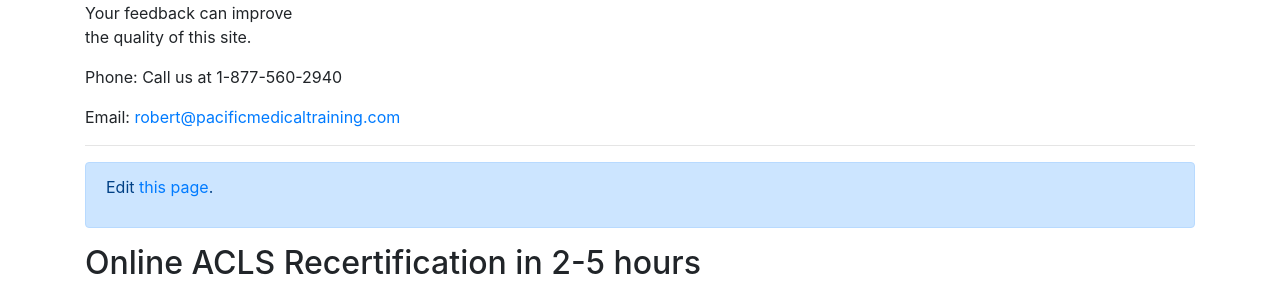
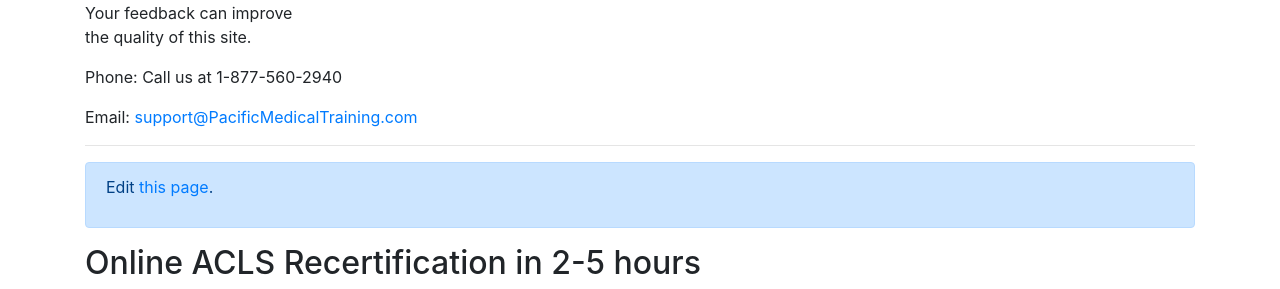
Before and after one commit to codiini/rnmobility.com, a Jekyll site: the page built from alabamace.md, in a window 1280 px wide and 900 px high, scrolled down 2187 px. Shown: the part 420-709 px from the top of the window. Built offline with Jekyll 4.4.1, drawn with Linux system fonts in a browser that asks for light colours.

Commit message:
rnmobility.com Rebert replaced with support in the mailto links. This PR is made for #4444

```diff
--- a/aboutrnmobility.html
+++ b/aboutrnmobility.html
@@ -17,7 +17,7 @@ subheading: All about us
 
 
 
-    <p>Please feel free to contact us directly at <a class="email" href="mailto:robert@pacificmedicaltraining.com?subject=About%20RN%20Mobility&amp;body=Hi.%20I%20had%20some%20questions%20about%20your%20site.%20I%20am%20also%20interested%20in%20buying%20a%20round%20of%20ACLS%2C%20BLS%2C%20and%20PALS%20courses!">robert@pacificmedicaltraining.com</a> for suggestions, comments, or questions.</p>
+    <p>Please feel free to contact us directly at <a class="email" href="mailto:support@PacificMedicalTraining.com?subject=About%20RN%20Mobility&amp;body=Hi.%20I%20had%20some%20questions%20about%20your%20site.%20I%20am%20also%20interested%20in%20buying%20a%20round%20of%20ACLS%2C%20BLS%2C%20and%20PALS%20courses!">support@PacificMedicalTraining.com</a> for suggestions, comments, or questions.</p>
 
     <div class="row">
 
--- a/alabamace.md
+++ b/alabamace.md
@@ -157,6 +157,6 @@ Your feedback can improve \
 Phone: Call us at 1-877-560-2940
 
 Email:
-[robert@pacificmedicaltraining.com](mailto:robert@pacificmedicaltraining.com?subject=Alabama%20state%20page&body=Hi%2C%20I%20had%20questions%20about%20the%20Alabama%20state%20page.%20I%20would%20also%20like%20to%20buy%20your%20ACLS%2C%20PALS%2C%20and%20BLS%20courses!)
+[support@PacificMedicalTraining.com](mailto:support@PacificMedicalTraining.com?subject=Alabama%20state%20page&body=Hi%2C%20I%20had%20questions%20about%20the%20Alabama%20state%20page.%20I%20would%20also%20like%20to%20buy%20your%20ACLS%2C%20PALS%2C%20and%20BLS%20courses!)
 
 * * * * *
```
